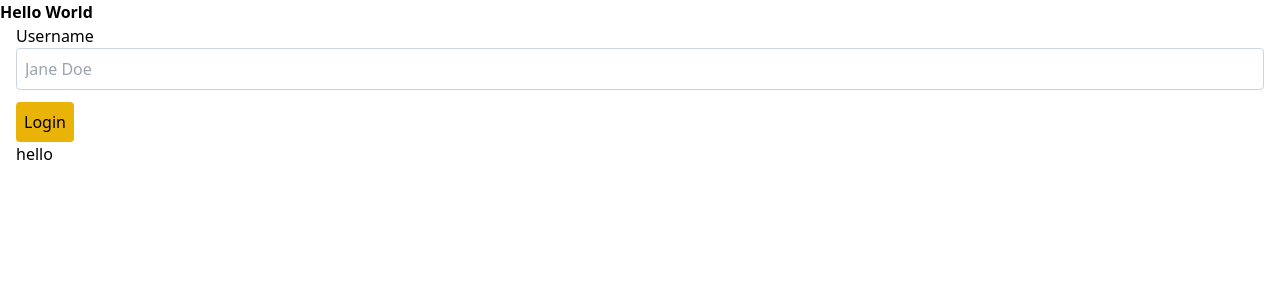
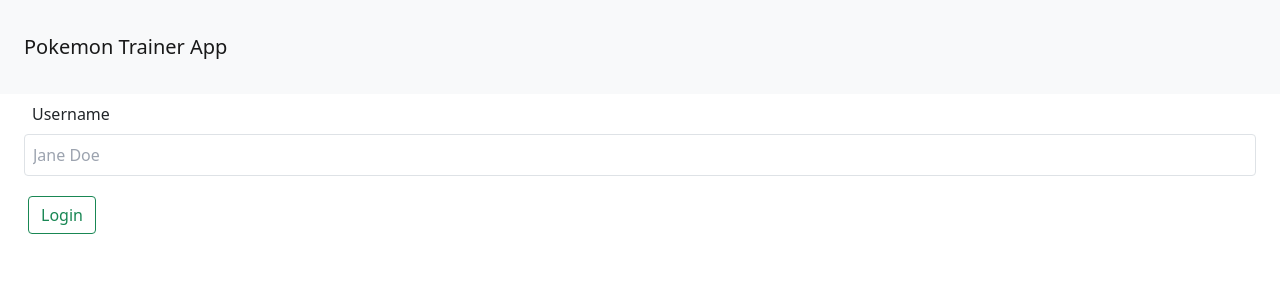
Before and after one commit to SonaRahimova/Pokemon-app, an Angular app: page /login in a window 1280 px wide. Shown: the top 300 px of the page. Built offline with nearby package versions, Linux system fonts and the light colour scheme.

Commit message:
created navigationbar, card for the pokemons, styling

```diff
--- a/src/app/app.component.html
+++ b/src/app/app.component.html
@@ -1,4 +1,40 @@
-<h1 class="font-bold" text-3xl text-blue-600>
-  Hello World
-</h1>
+{{ '' // Navigationbar }}
+
+<nav class="navbar navbar-expand-lg navbar-light bg-light">
+
+  <a class="navbar-brand p-4" href="#">Pokemon Trainer App</a>
+
+  <button class="navbar-toggler" type="button" data-toggle="collapse" data-target="#navbarSupportedContent" aria-controls="navbarSupportedContent" aria-expanded="false" aria-label="Toggle navigation">
+
+    <span class="navbar-toggler-icon"></span>
+
+  </button>
+
+  <div class="collapse navbar-collapse" id="navbarSupportedContent">
+
+    <ul class="navbar-nav mr-auto">
+
+      <li class="nav-item active">
+
+        <a class="nav-link" href="#">Login Page </a>
+
+      </li>
+
+      <li class="nav-item active">
+
+        <a class="nav-link" href="#">Pokemon Catalouge </a>
+
+      </li>
+
+      <li class="nav-item active">
+
+        <a class="nav-link" href="#">Profile </a>
+
+      </li>
+
+    </ul>
+  </div>
+
+</nav>
+
 <router-outlet></router-outlet>
--- a/src/app/components/login-form/login-form.component.html
+++ b/src/app/components/login-form/login-form.component.html
@@ -1,6 +1,6 @@
 <form #loginForm="ngForm" (ngSubmit)="loginSubmit(loginForm)">
     <fieldset class="mb-3">
-        <label for="username" class="block">Username</label>
+        <label for="username" class="block p-2">Username</label>
         <input type="text"
         ngModel
         #username="ngModel"
@@ -9,5 +9,5 @@
         placeholder="Jane Doe"/>
     </fieldset>
 
-    <button type="submit" class="bg-yellow-500 p-2 rounded">Login</button>
+    <button type="submit"  class="btn btn-outline-success m-1">Login</button>
 </form>
--- a/src/app/components/pokemon-list-item/pokemon-list-item.component.css
+++ b/src/app/components/pokemon-list-item/pokemon-list-item.component.css
@@ -0,0 +1,7 @@
+.container{
+    background-color: white;
+    padding: 10px;
+flex-wrap: wrap;
+box-shadow:0 4px 8px 0 rgba(0,0,0,0.2) ;
+border-radius: 5px;
+}
--- a/src/app/components/pokemon-list-item/pokemon-list-item.component.html
+++ b/src/app/components/pokemon-list-item/pokemon-list-item.component.html
@@ -1,5 +1,11 @@
-<li *ngIf="pokemon">
-    <section>
-        <span class="pokemon-title ">{{pokemon.name}}</span>
-    </section>
-</li>
+
+
+
+
+
+
+        <li class=" container" *ngIf="pokemon">
+            <section>
+                <span class="pokemon-title ">{{pokemon.name}}</span>
+            </section>
+        </li>
--- a/src/app/components/pokemon-list/pokemon-list.component.css
+++ b/src/app/components/pokemon-list/pokemon-list.component.css
@@ -0,0 +1,7 @@
+.cards {
+  display: flex;
+  justify-content: space-between;
+  gap: 10px;
+flex-direction: column;
+
+}
--- a/src/app/components/pokemon-list/pokemon-list.component.html
+++ b/src/app/components/pokemon-list/pokemon-list.component.html
@@ -1,3 +1,7 @@
-<ul>
+
+
+<ul class="cards">
+
     <app-pokemon-list-item *ngFor="let pokemon of pokemons" [pokemon]="pokemon"></app-pokemon-list-item>
+
 </ul>
--- a/src/app/pages/login/login.page.html
+++ b/src/app/pages/login/login.page.html
@@ -1,4 +1,4 @@
 <main class="container mx-auto px-4">
     <app-login-form (login)="handleLogin()"></app-login-form>
-    <h1>hello</h1>
+
 </main>
--- a/src/app/pages/trainer/trainer.page.html
+++ b/src/app/pages/trainer/trainer.page.html
@@ -1 +1 @@
-<p>trainer works!</p>
+<h1>Welcome back!</h1>
--- a/src/index.html
+++ b/src/index.html
@@ -1,6 +1,7 @@
 <!doctype html>
 <html lang="en">
-<head>
+
+  <link href="https://cdn.jsdelivr.net/npm/bootstrap@5.0.2/dist/css/bootstrap.min.css" rel="stylesheet" integrity="sha384-EVSTQN3/azprG1Anm3QDgpJLIm9Nao0Yz1ztcQTwFspd3yD65VohhpuuCOmLASjC" crossorigin="anonymous"><head>
   <meta charset="utf-8">
   <title>NgPokemons</title>
   <base href="/">
@@ -8,6 +9,12 @@
   <link rel="icon" type="image/x-icon" href="favicon.ico">
 </head>
 <body>
+
+  <script src="https://code.jquery.com/jquery-3.2.1.slim.min.js" integrity="sha384-KJ3o2DKtIkvYIK3UENzmM7KCkRr/rE9/Qpg6aAZGJwFDMVNA/GpGFF93hXpG5KkN" crossorigin="anonymous"></script>
+
+  <script src="https://cdn.jsdelivr.net/npm/popper.js@1.12.9/dist/umd/popper.min.js" integrity="sha384-ApNbgh9B+Y1QKtv3Rn7W3mgPxhU9K/ScQsAP7hUibX39j7fakFPskvXusvfa0b4Q" crossorigin="anonymous"></script>
+
+  <script src="https://cdn.jsdelivr.net/npm/bootstrap@4.0.0/dist/js/bootstrap.min.js" integrity="sha384-JZR6Spejh4U02d8jOt6vLEHfe/JQGiRRSQQxSfFWpi1MquVdAyjUar5+76PVCmYl" crossorigin="anonymous"></script>
   <app-root></app-root>
 </body>
 </html>
```
